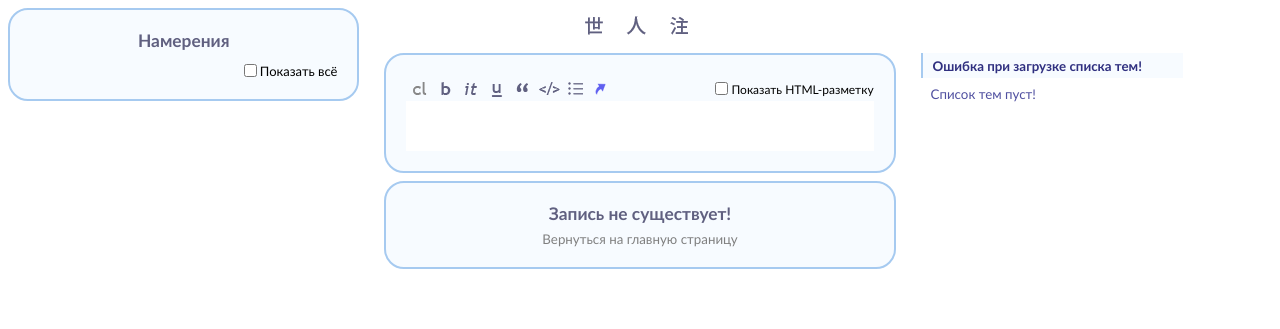
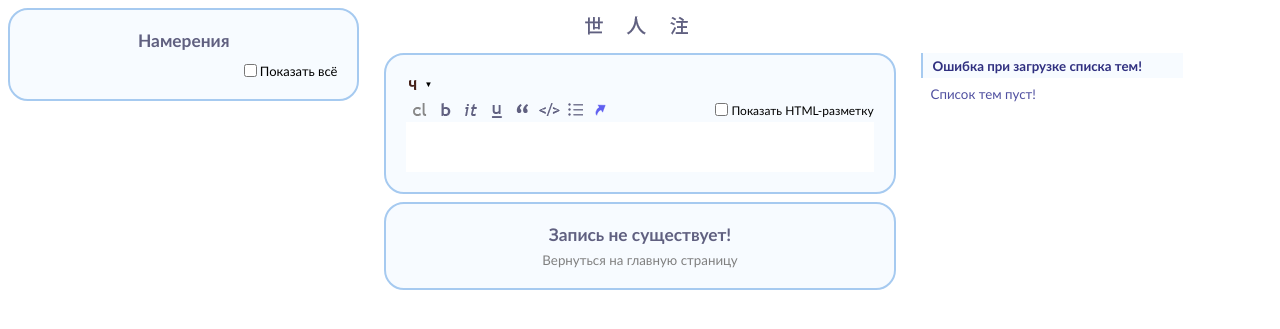
Before and after one commit to graytriangle/cabinet, a Flask app: page / in a window 1280 px wide. Shown: the top 329 px of the page. Run offline with Flask 2, Linux system fonts and the light colour scheme; grey boxes labelled with a size stand in for pictures from a placeholder-image service; data that the repository does not hold is empty; some libraries are stand-ins or nearby versions.

Commit message:
Prototype of a notetype selector.

```diff
--- a/cabinet/static/css/main.css
+++ b/cabinet/static/css/main.css
@@ -117,3 +117,89 @@ a:hover {
     color: #3070b0;
     text-decoration: none;
 }
+
+.select-sim {
+    width:30px;
+    height:18px;
+    line-height:18px;
+    vertical-align:middle;
+    position:relative;
+    background:#f7fbff;
+    overflow:hidden;
+    float: left;
+    margin-top: 3px;
+    margin-bottom: 0;
+    margin-left: 0;
+    margin-right: 8;
+    padding-top: 0;
+    padding-bottom: 0;
+    padding-left: 0;
+    padding-right: 0;
+}
+
+.select-sim::after {
+  content:"▼";
+  font-size:0.5em;
+  font-family:arial;
+  position:absolute;
+  top:40%;
+  right:4px;
+  transform:translate(0, -50%);
+}
+
+.select-sim:hover {
+  overflow:visible;
+}
+
+.select-sim:hover .options .option label {
+  display:inline-block;
+}
+
+.select-sim:hover .options {
+  background:#f7fbff;
+  position:absolute;
+  width:100%;
+}
+
+.select-sim .options .option {
+    overflow:hidden;
+}
+
+.select-sim:hover .options .option {
+    height:18px;
+    overflow:hidden;
+}
+
+.select-sim .options .option img {
+  vertical-align:middle;
+}
+
+.select-sim .options .option label {
+  display:none;
+}
+
+.select-sim .options .option input {
+  width:0;
+  height:0;
+  overflow:hidden;
+  margin:0;
+  padding:0;
+  float:left;
+  display:inline-block;
+  /* fix specific for Firefox */
+  position: absolute;
+  left: -10000px;
+}
+
+.select-sim .options .option input:checked + label {
+  display:block;
+  width:100%;
+}
+
+.select-sim:hover .options .option input + label {
+  display:block;
+}
+
+.select-sim:hover .options .option input:checked + label {
+  background:#e1efff;
+}
--- a/cabinet/templates/master.html
+++ b/cabinet/templates/master.html
@@ -34,7 +34,7 @@
                     document.getElementsByClassName("np")[i].style.opacity = "1";
                 }
                 document.getElementById("np_star").style.height = "14px";
-                document.getElementById("np_star").style["margin-top"] = "4px";
+                document.getElementById("np_star").style["margin-top"] = "3px";
                 document.getElementById("np_delete").style.height = "14px";
                 document.getElementById("np_delete").style["margin-top"] = "4px";
                 document.getElementById("np_save").style.height = "14px";
@@ -651,6 +651,42 @@
                     <form action="." method="POST" style="margin-bottom: 0px;" id="post_form">
                         <input class="uid_field" type="hidden" name="uid" value="00000000-0000-0000-0000-000000000000">
                         <div class="star np" title="Отметить запись как важную" id="np_star" onclick="np_toggleImportant('00000000-0000-0000-0000-000000000000')"></div>
+
+                        <div class="select-sim" id="select-color">
+                          <div class="options">
+                            <div class="option">
+                              <input type="radio" name="color" value="red" id="color-red" checked />
+                              <label for="color-red">
+                                <img src="../static/img/draft_small.png" alt="" />
+                              </label>
+                            </div>
+                            <div class="option">
+                              <input type="radio" name="color" value="green" id="color-green" />
+                              <label for="color-green">
+                                <img src="../static/img/diary_small.png" alt="" />
+                              </label>
+                            </div>
+                            <div class="option">
+                              <input type="radio" name="color" value="blue" id="color-blue" />
+                              <label for="color-blue">
+                                <img src="../static/img/note_small.png" alt="" />
+                              </label>
+                            </div>
+                            <div class="option">
+                              <input type="radio" name="color" value="yellow" id="color-yellow" />
+                              <label for="color-yellow">
+                                <img src="http://placehold.it/14/ffff00/ffffff" alt="" />
+                              </label>
+                            </div>
+                            <div class="option">
+                              <input type="radio" name="color" value="pink" id="color-pink" />
+                              <label for="color-pink">
+                                <img src="http://placehold.it/14/ff00ff/ffffff" alt="" />
+                              </label>
+                            </div>
+                          </div>
+                        </div>
+
                         <input class="star_field" type="hidden" name="importance" value="false">
                         <div class="posticon deletepost np" title="Удалить запись" id="np_delete" onclick="clearNewPost()"></div>
                         <div class="posticon savepost np" title="Сохранить запись" id="np_save" onclick="addPost()"></div>
```
